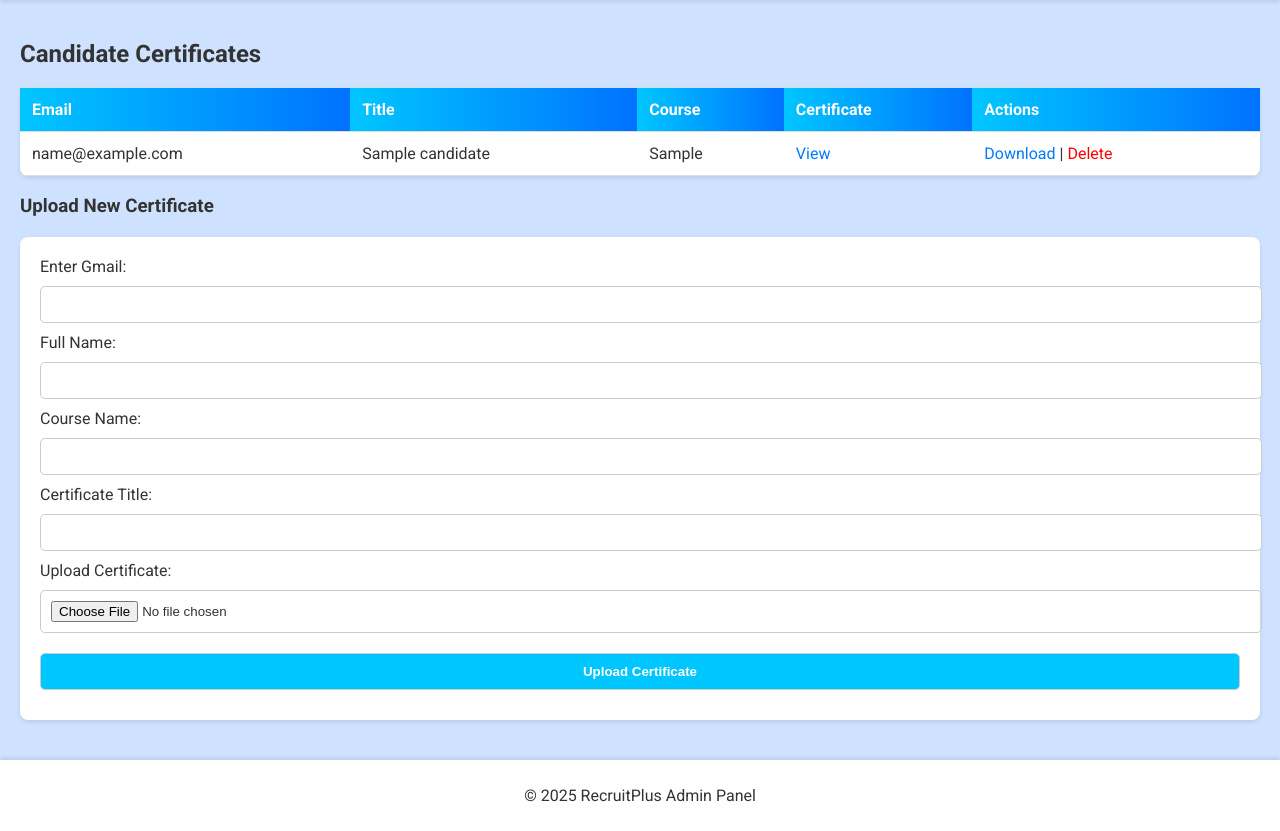
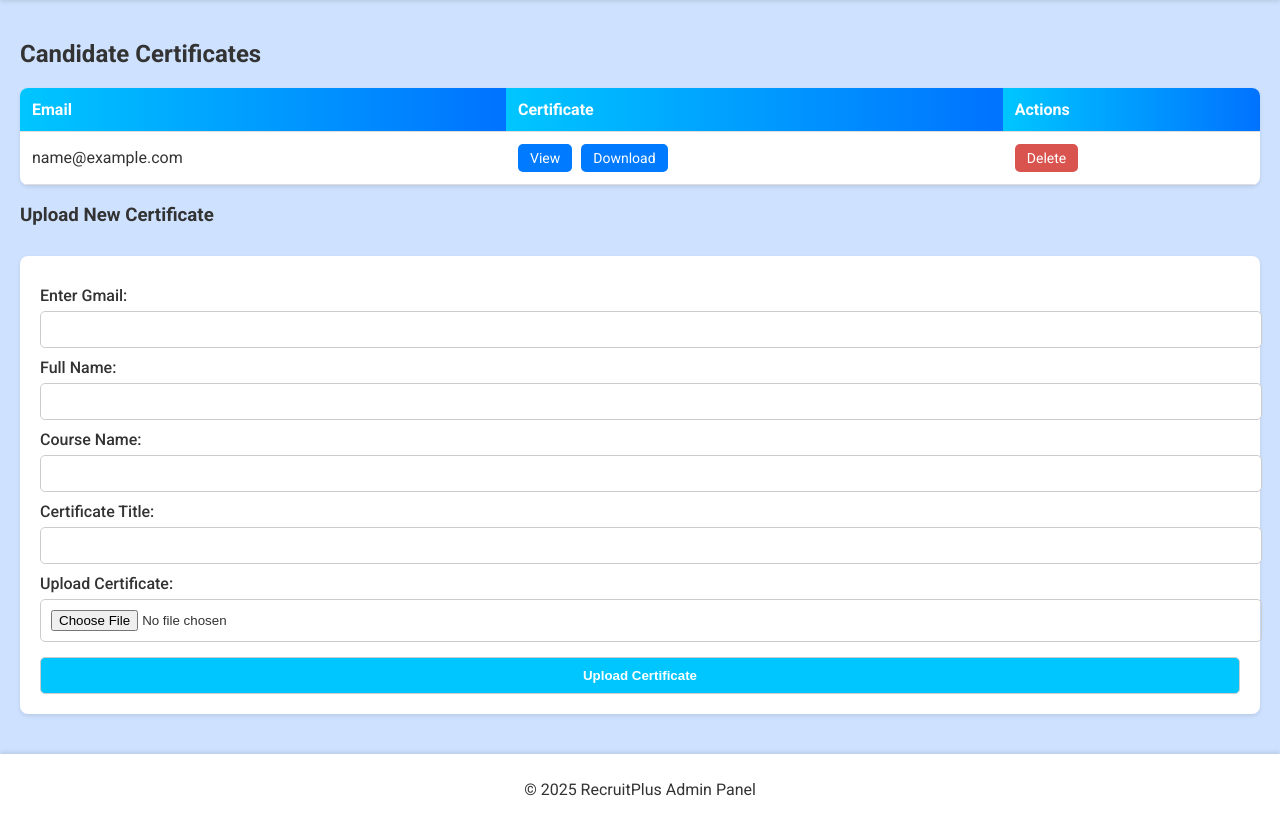
Before and after one commit to GOPALNAMDEV/Certificate_downloader, a Flask app: page /dashboard in a window 1280 px wide. Shown: the part 97-928 px from the top of the page. After the commit the page ends 893 px from the top, so only its background shows below. Run offline with Flask 2, Linux system fonts and the light colour scheme; the visitor is signed in with stand-in values (Sample User, id 1); tables that the repository leaves empty hold one stand-in row (values such as "Sample post").

Commit message:
Add files via upload

```diff
--- a/templates/dashboard.html
+++ b/templates/dashboard.html
@@ -8,7 +8,7 @@
 <style>
     body {
         font-family: 'Roboto', sans-serif;
-            background-color:rgb(206, 226, 255);
+        background-color: rgb(206, 226, 255);
         color: #333;
         margin: 0;
         padding: 0;
@@ -19,10 +19,7 @@
         padding: 10px 20px;
         text-align: center;
     }
-        h1 {
-            font-size: 24px;
-            margin: 0;
-        }
+    h1 { font-size: 24px; margin: 0; }
     nav {
         display: flex;
         justify-content: space-between;
@@ -32,71 +29,87 @@
     }
     nav a {
         text-decoration: none;
-            color:  #0072ff;
+        color: #0072ff;
         font-weight: 500;
         padding: 5px 15px;
         border-radius: 5px;
+        transition: 0.3s;
     }
     nav a:hover {
-            background-color:  #00c6ff;
+        background-color: #00c6ff;
         color: white;
     }
-        .container {
-            padding: 20px;
-        }
+    .container { padding: 20px; }
     table {
         width: 100%;
         border-collapse: collapse;
         margin-top: 20px;
         background-color: white;
         border-radius: 8px;
+        overflow: hidden;
         box-shadow: 0 2px 4px rgba(0,0,0,0.1);
     }
     th, td {
         padding: 12px;
         text-align: left;
         border-bottom: 1px solid #ddd;
+        word-break: break-word;
     }
     th {
         background: linear-gradient(to right, #00c6ff, #0072ff);
         color: white;
     }
-        td a {
-            color: #007BFF;
+    td .action-btn {
+        display: inline-block;
+        margin-right: 5px;
+        padding: 6px 12px;
+        font-size: 14px;
+        border-radius: 5px;
         text-decoration: none;
+        color: white;
+        background-color: #007BFF;
+        transition: 0.3s;
     }
-        td a:hover {
-            text-decoration: underline;
-        }
+    td .action-btn:hover { background-color: #0056b3; }
+    td .delete-btn { background-color: #d9534f; }
+    td .delete-btn:hover { background-color: #c12e2a; }
+
     form {
-            margin-top: 20px;
+        margin-top: 30px;
         background-color: #fff;
         padding: 20px;
         border-radius: 8px;
         box-shadow: 0 2px 4px rgba(0,0,0,0.1);
     }
+    form label { display: block; margin-top: 10px; font-weight: 500; }
     form input, form button {
         width: 100%;
         padding: 10px;
-            margin: 10px 0;
+        margin-top: 6px;
         border: 1px solid #ccc;
         border-radius: 5px;
     }
     form button {
+        margin-top: 15px;
         background-color: #00c6FF;
         color: white;
         font-weight: bold;
         cursor: pointer;
+        transition: 0.3s;
     }
-        form button:hover {
-            background-color: #007BFF;
-        }
+    form button:hover { background-color: #007BFF; }
+
     footer {
         text-align: center;
         padding: 10px;
         background-color: #fff;
         box-shadow: 0 -2px 4px rgba(0,0,0,0.1);
         margin-top: 20px;
+    }
+
+    @media(max-width: 600px) {
+        nav { flex-direction: column; gap: 10px; }
+        td .action-btn { margin-bottom: 5px; display: block; }
     }
 </style>
 </head>
@@ -113,57 +126,30 @@
 
 <div class="container">
     <h2>Candidate Certificates</h2>
-
     <table>
         <tr>
             <th>Email</th>
-        <th>Title</th>
-        <th>Course</th>
             <th>Certificate</th>
             <th>Actions</th>
         </tr>
-
         {% for candidate in candidates %}
         <tr>
             <td>{{ candidate[0] }}</td>
-        <td>{{ candidate[3] }}</td>
-        <td>{{ candidate[2] }}</td>
-
             <td>
-            <a href="{{ url_for('view_certificate',
-                                filename=candidate[4]) }}"
-               target="_blank">
-               View
-            </a>
+                <a class="action-btn" href="{{ url_for('view_certificate', gmail=candidate[0], title=candidate[3]) }}" target="_blank">View</a>
+                <a class="action-btn" href="{{ url_for('download_certificate', gmail=candidate[0], title=candidate[3]) }}">Download</a>
             </td>
-
             <td>
-            <a href="{{ url_for('download_certificate',
-                                filename=candidate[4]) }}">
-                Download
-            </a>
-
-            |
-
-            <a href="{{ url_for('delete_candidate',
-                                gmail=candidate[0]) }}"
-               style="color:red"
-               onclick="return confirm('Delete all certificates for this email?')">
-                Delete
-            </a>
+                <a class="action-btn delete-btn" href="{{ url_for('delete_candidate', gmail=candidate[0]) }}">Delete</a>
             </td>
         </tr>
         {% endfor %}
-
-    {% if not candidates %}
+        {% if candidates|length == 0 %}
         <tr>
-        <td colspan="5" style="text-align:center;">
-            No certificates found.
-        </td>
+            <td colspan="3" style="text-align:center; color:#555;">No certificates uploaded yet.</td>
         </tr>
         {% endif %}
     </table>
-
 
     <h3>Upload New Certificate</h3>
     <form method="POST" action="{{ url_for('upload_certificate') }}" enctype="multipart/form-data">
@@ -184,7 +170,6 @@
 
         <button type="submit">Upload Certificate</button>
     </form>
-
 </div>
 
 <footer>
```
Also changed, not shown: templates/index.html (+8 -3 lines), templates/verify_otp.html (+20 -13 lines), templates/login.html (line endings or trailing spaces). Lines whose indentation alone changed are shown as unchanged.
